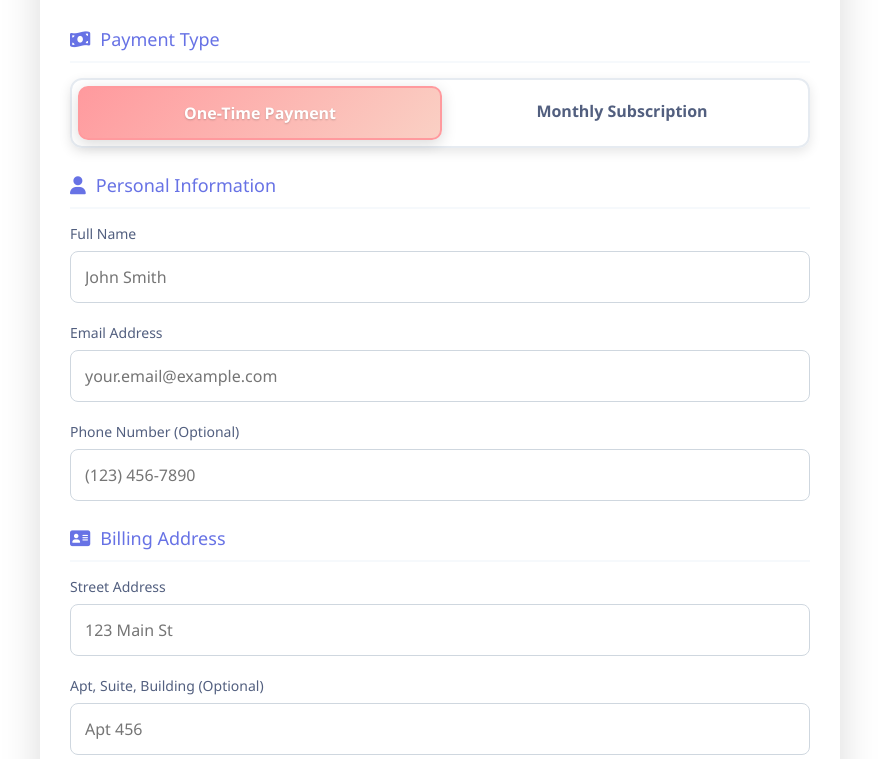
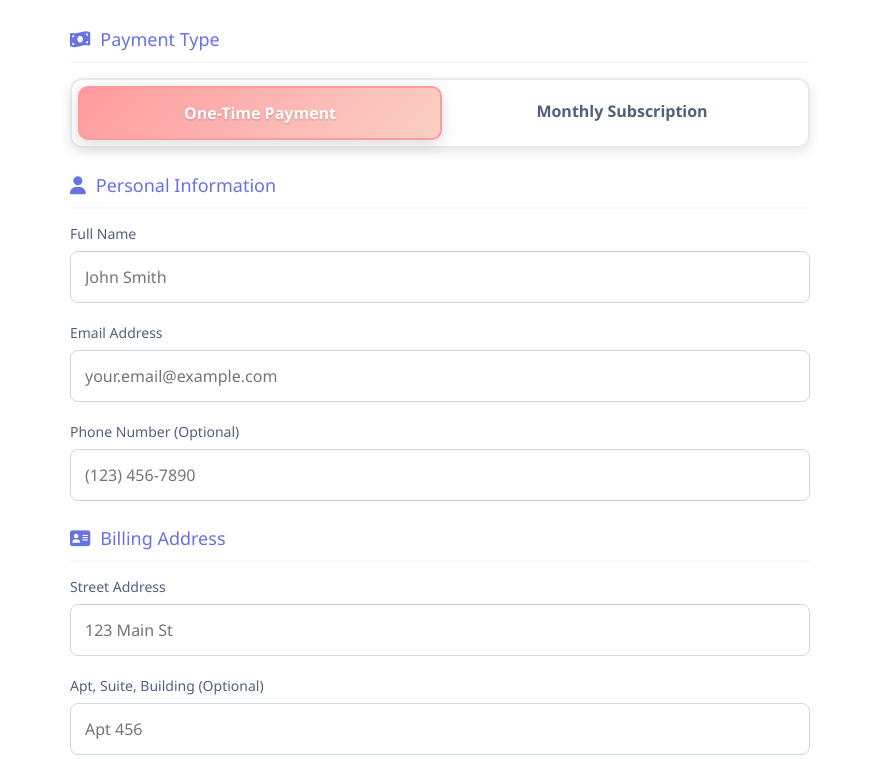
Before and after one commit to devTho77-star/stripe-test-single-monthly, a website: page index.html in a window 1280 px wide. Shown: the part 120-879 px from the top of the page, without its empty margins (200-1079 px from the left). Drawn offline with Linux system fonts and the light colour scheme; a script that the page names is missing.

Commit message:
index.html

```diff
--- a/index.html
+++ b/index.html
@@ -33,7 +33,7 @@
             left: 0;
             right: 0;
             bottom: 0;
-            background: rgba(255, 255, 255, 0.85);
+            background: rgba(255, 255, 255, 0.0);
             z-index: -1;
         }
 
@@ -42,7 +42,7 @@
             max-width: 800px;
             background: white;
             border-radius: 20px;
-            box-shadow: 0 15px 40px rgba(0, 0, 0, 0.15);
+            box-shadow: 0 15px 40px rgba(0, 0, 0, 0.0);
             overflow: hidden;
         }
 
```
